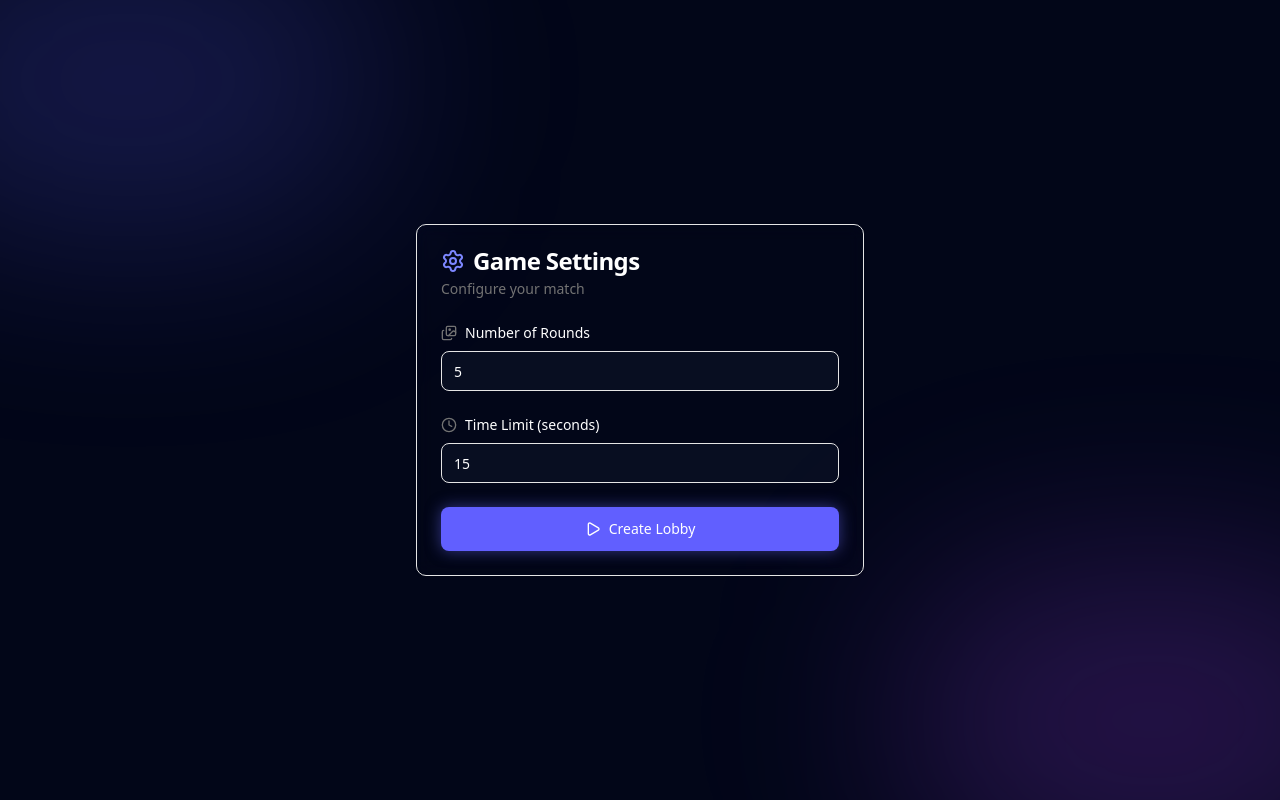
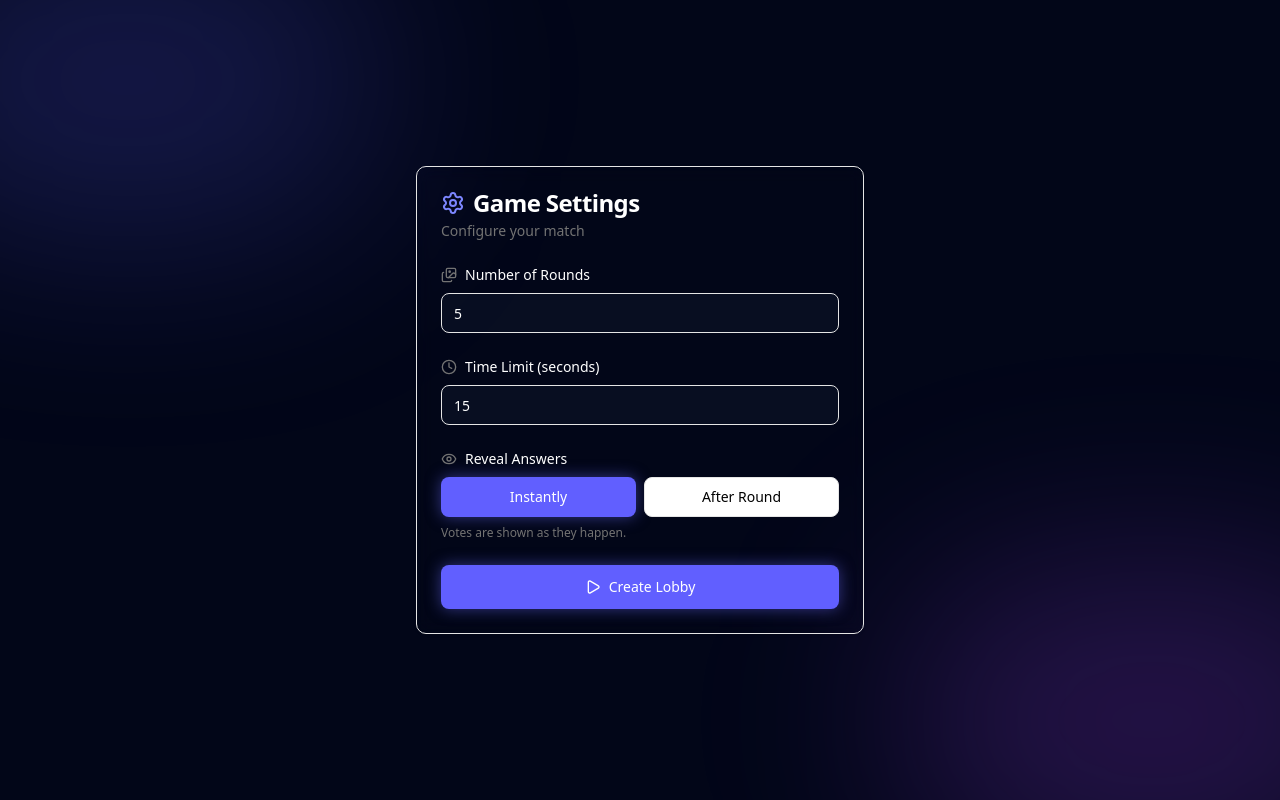
Before and after one commit to hkwaller/real-vs-ai, a React (Vite) app: page /create in a window 1280 px wide. Built offline with nearby package versions, Linux system fonts and the light colour scheme; no server answers.

Commit message:
add reveal mode

```diff
--- a/src/index.css
+++ b/src/index.css
@@ -1,7 +1,7 @@
 @import "tailwindcss";
+/* @import "tw-animate-css"; */
 
 @plugin "tailwindcss-animate";
-@import "tw-animate-css";
 
 @custom-variant dark (&:is(.dark *));
 @config "../tailwind.config.js";
--- a/src/pages/CreateGame.tsx
+++ b/src/pages/CreateGame.tsx
@@ -13,13 +13,14 @@ import {
 import { Input } from '@/components/ui/input'
 import GameLayout from '@/components/GameLayout'
 import { supabase } from '@/lib/supabase'
-import { Loader2, Settings, Clock, Images, Play } from 'lucide-react'
+import { Loader2, Settings, Clock, Images, Play, Eye, EyeOff } from 'lucide-react'
 
 const CreateGame: React.FC = () => {
   const navigate = useNavigate()
   const [loading, setLoading] = useState(false)
   const [rounds, setRounds] = useState<number | string>(5)
   const [timeLimit, setTimeLimit] = useState<number | string>(15)
+  const [revealMode, setRevealMode] = useState<'instant' | 'after_round'>('instant')
 
   const generateGameCode = () => {
     const chars = 'ABCDEFGHIJKLMNOPQRSTUVWXYZ'
@@ -42,6 +43,7 @@ const CreateGame: React.FC = () => {
           settings: {
             rounds: Number(rounds),
             timeLimit: Number(timeLimit),
+            revealMode,
           },
           current_round: 0,
         },
@@ -105,6 +107,40 @@ const CreateGame: React.FC = () => {
                 className="bg-slate-900/50"
               />
             </div>
+
+            <div className="space-y-2">
+              <label className="text-sm font-medium flex items-center gap-2">
+                {revealMode === 'instant' ? (
+                  <Eye className="w-4 h-4 text-muted-foreground" />
+                ) : (
+                  <EyeOff className="w-4 h-4 text-muted-foreground" />
+                )}
+                Reveal Answers
+              </label>
+              <div className="grid grid-cols-2 gap-2">
+                <Button
+                  type="button"
+                  variant={revealMode === 'instant' ? 'neon' : 'outline'}
+                  onClick={() => setRevealMode('instant')}
+                  className={`w-full ${revealMode === 'instant' ? 'text-white' : 'text-black'}`}
+                >
+                  Instantly
+                </Button>
+                <Button
+                  type="button"
+                  variant={revealMode === 'after_round' ? 'neon' : 'outline'}
+                  onClick={() => setRevealMode('after_round')}
+                  className={`w-full ${revealMode === 'after_round' ? 'text-white' : 'text-black'}`}
+                >
+                  After Round
+                </Button>
+              </div>
+              <p className="text-xs text-muted-foreground">
+                {revealMode === 'instant'
+                  ? 'Votes are shown as they happen.'
+                  : 'Votes are hidden until the round ends.'}
+              </p>
+            </div>
           </CardContent>
           <CardFooter>
             <Button
--- a/src/pages/GameHost.tsx
+++ b/src/pages/GameHost.tsx
@@ -15,6 +15,7 @@ interface GameState {
   settings: {
     rounds: number
     timeLimit: number
+    revealMode?: 'instant' | 'after_round'
   }
 }
 
@@ -39,6 +40,7 @@ const GameHost: React.FC = () => {
   const [currentRound, setCurrentRound] = useState<Round | null>(null)
   const [timeLeft, setTimeLeft] = useState(0)
   const [showResult, setShowResult] = useState(false)
+  const [showScoreDialog, setShowScoreDialog] = useState(false)
   const [votes, setVotes] = useState<Record<string, string>>({})
   const [players, setPlayers] = useState<Player[]>([])
 
@@ -254,6 +256,7 @@ const GameHost: React.FC = () => {
     if (data) {
       setCurrentRound(data as Round)
       setShowResult(false)
+      setShowScoreDialog(false)
       setVotes({})
       setTimeLeft(gameState?.settings.timeLimit || 15)
 
@@ -289,6 +292,11 @@ const GameHost: React.FC = () => {
   const revealResult = async () => {
     if (showResult) return // Prevent double trigger
     setShowResult(true)
+
+    // Only show dialog immediately if NOT in after_round mode
+    if (gameState?.settings.revealMode !== 'after_round') {
+      setShowScoreDialog(true)
+    }
 
     if (!currentRound || !code) return
 
@@ -334,7 +342,7 @@ const GameHost: React.FC = () => {
       }
     }
 
-    if (currentRound?.correct_option) {
+    if (currentRound?.correct_option && gameState?.settings.revealMode === 'instant') {
       confetti({
         particleCount: 100,
         spread: 70,
@@ -447,11 +455,33 @@ const GameHost: React.FC = () => {
           >
             {timeLeft}s
           </div>
-          <div className="flex items-center gap-2">
-            <Users className="w-6 h-6" />
-            <span className="text-xl">
-              {Object.keys(votes).length} / {players.length} Votes
-            </span>
+          <div className="flex items-center gap-4">
+            {gameState.settings.revealMode === 'after_round' && !showResult && (
+              <Button
+                variant="destructive"
+                size="sm"
+                onClick={() => revealResult()}
+                className="animate-pulse"
+              >
+                Finish Round
+              </Button>
+            )}
+            {gameState.settings.revealMode === 'after_round' && showResult && !showScoreDialog && (
+              <Button
+                variant="neon"
+                size="sm"
+                onClick={() => setShowScoreDialog(true)}
+                className="animate-bounce"
+              >
+                Show Scores
+              </Button>
+            )}
+            <div className="flex items-center gap-2">
+              <Users className="w-6 h-6" />
+              <span className="text-xl">
+                {Object.keys(votes).length} / {players.length} Votes
+              </span>
+            </div>
           </div>
         </div>
 
@@ -461,7 +491,7 @@ const GameHost: React.FC = () => {
           <div
             className={cn(
               'grid grid-cols-2 gap-8 h-full transition-all duration-500',
-              showResult ? 'opacity-40 scale-95 blur-sm' : 'opacity-100',
+              showResult && gameState.settings.revealMode === 'instant' ? 'opacity-40 scale-95 blur-sm' : 'opacity-100',
             )}
           >
             {/* Image A */}
@@ -482,15 +512,27 @@ const GameHost: React.FC = () => {
                 <AnimatePresence mode="popLayout">
                   {Object.entries(votes)
                     .filter(([_, choice]) => choice === 'A')
-                    .map(([pid, _]) => {
+                    .map(([pid, _], index) => {
                       const player = players.find((p) => p.id === pid)
                       if (!player) return null
+
+                      // In after_round mode, hide votes until result is shown
+                      if (gameState.settings.revealMode === 'after_round' && !showResult) {
+                        return null
+                      }
+
                       return (
                         <motion.div
                           key={pid}
                           initial={{ scale: 0, y: 20, opacity: 0 }}
                           animate={{ scale: 1, y: 0, opacity: 1 }}
                           exit={{ scale: 0, opacity: 0 }}
+                          transition={{
+                            type: 'spring',
+                            stiffness: 300,
+                            damping: 20,
+                            delay: gameState.settings.revealMode === 'after_round' ? index * 0.05 : 0
+                          }}
                           className="text-4xl drop-shadow-lg relative hover:z-30 hover:scale-125 transition-transform cursor-default"
                           title={player.name}
                         >
@@ -520,15 +562,27 @@ const GameHost: React.FC = () => {
                 <AnimatePresence mode="popLayout">
                   {Object.entries(votes)
                     .filter(([_, choice]) => choice === 'B')
-                    .map(([pid, _]) => {
+                    .map(([pid, _], index) => {
                       const player = players.find((p) => p.id === pid)
                       if (!player) return null
+
+                      // In after_round mode, hide votes until result is shown
+                      if (gameState.settings.revealMode === 'after_round' && !showResult) {
+                        return null
+                      }
+
                       return (
                         <motion.div
                           key={pid}
                           initial={{ scale: 0, y: 20, opacity: 0 }}
                           animate={{ scale: 1, y: 0, opacity: 1 }}
                           exit={{ scale: 0, opacity: 0 }}
+                          transition={{
+                            type: 'spring',
+                            stiffness: 300,
+                            damping: 20,
+                            delay: gameState.settings.revealMode === 'after_round' ? index * 0.05 : 0
+                          }}
                           className="text-4xl drop-shadow-lg relative hover:z-30 hover:scale-125 transition-transform cursor-default"
                           title={player.name}
                         >
@@ -543,7 +597,7 @@ const GameHost: React.FC = () => {
 
           {/* Result Overlay */}
           <AnimatePresence>
-            {showResult && (
+            {showScoreDialog && (
               <motion.div
                 initial={{ opacity: 0, scale: 0.9 }}
                 animate={{ opacity: 1, scale: 1 }}
--- a/src/pages/Lobby.tsx
+++ b/src/pages/Lobby.tsx
@@ -110,7 +110,7 @@ const Lobby: React.FC = () => {
           animate={{ opacity: 1, x: 0 }}
           className="flex flex-col h-full"
         >
-          <Card className="flex-1 flex flex-col">
+          <Card className="flex-1 flex flex-col text-white">
             <CardHeader>
               <CardTitle className="flex items-center justify-between">
                 <div className="flex items-center gap-2">
--- a/src/pages/PlayerGame.tsx
+++ b/src/pages/PlayerGame.tsx
@@ -115,7 +115,7 @@ const PlayerGame: React.FC = () => {
       <GameLayout>
         <Card className="text-center p-10">
           <Trophy className="w-16 h-16 text-yellow-400 mx-auto mb-4" />
-          <h1 className="text-3xl font-bold mb-2">Game Over!</h1>
+          <h1 className="text-3xl font-bold mb-2 text-white">Game Over!</h1>
           <p className="text-muted-foreground">Check the main screen for results.</p>
           <Button className="mt-6" onClick={() => navigate('/')} variant="outline">Exit</Button>
         </Card>
```
